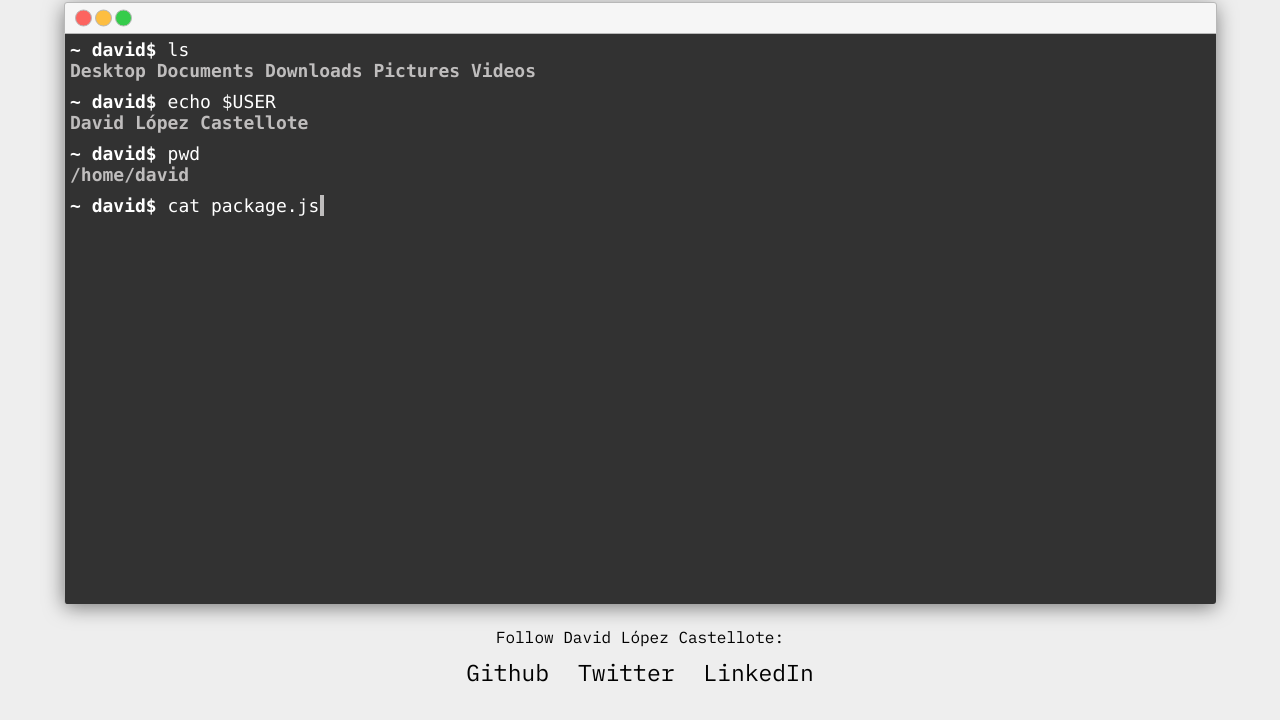
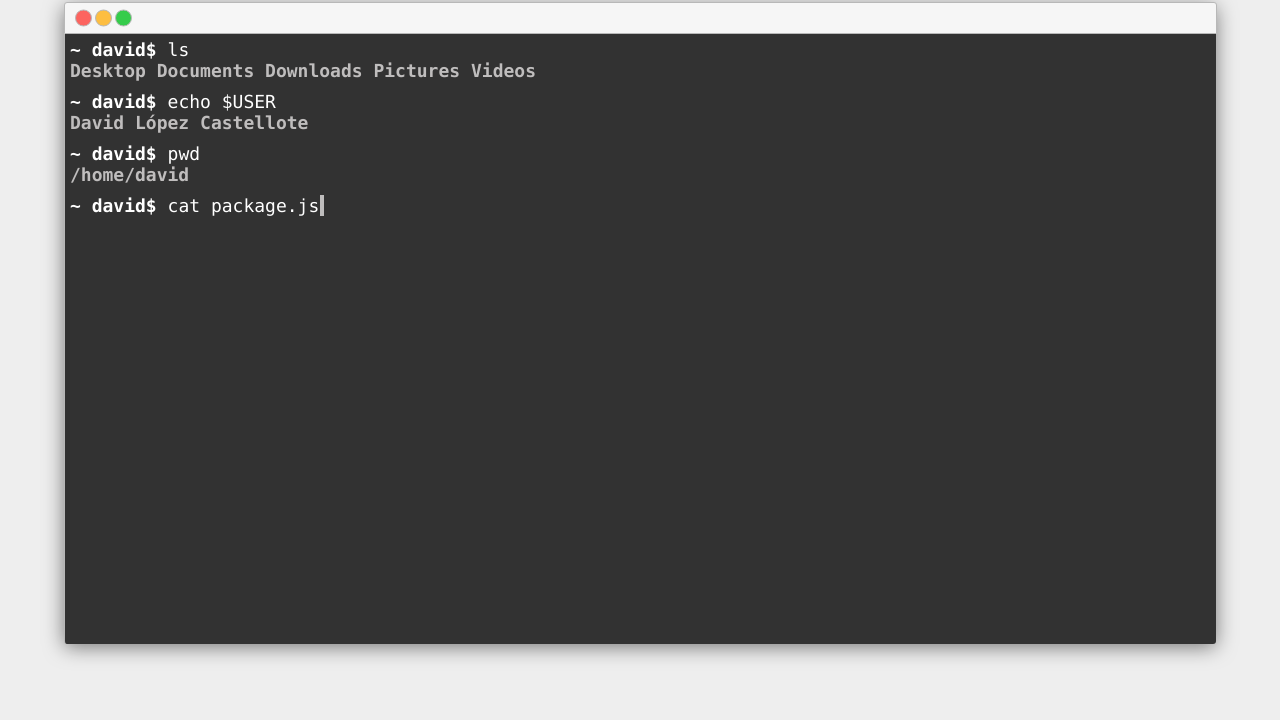
Before and after one commit to Dellos7/css3-terminal, a website: page index.html in a window 1280 px wide. Shown: the part 58-778 px from the top of the page. Drawn offline with Linux system fonts and the light colour scheme.

Commit message:
removed footer

```diff
--- a/css/style.css
+++ b/css/style.css
@@ -27,7 +27,7 @@
   .main {
     width: 90%;
     margin: 1rem auto;
-    height: 75vh;
+    height: 80vh;
   }
 
   .footer {
@@ -78,7 +78,8 @@
     visibility: visible;
   }
 
-  .link-item a:active, .link-item a:link, .link-item a:visited {
+  .link-item a:link,
+  .link-item a:visited {
     text-decoration: none;
     color: inherit;
   }
--- a/index.html
+++ b/index.html
@@ -102,14 +102,14 @@
     </div>
   </main>
 
-  <footer class="footer">
+  <!--<footer class="footer">
     <p class="footer__author">Follow David López Castellote:</p>
     <ul class="footer__navigation">
       <li class="link-item"><a href="https://github.com/Dellos7" target="_blank">Github</a></li>
       <li class="link-item"><a href="https://twitter.com/_dlopezcast" target="_blank">Twitter</a></li>
       <li class="link-item"><a href="https://www.linkedin.com/in/david-lopez-castellote/" target="_blank">LinkedIn</a></li>
     </ul>
-  </footer>
+  </footer>-->
 
 </body>
 
```
